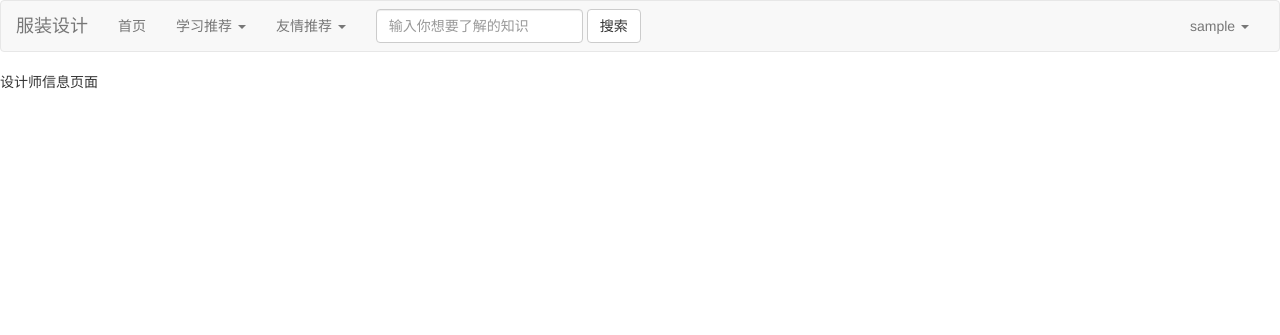
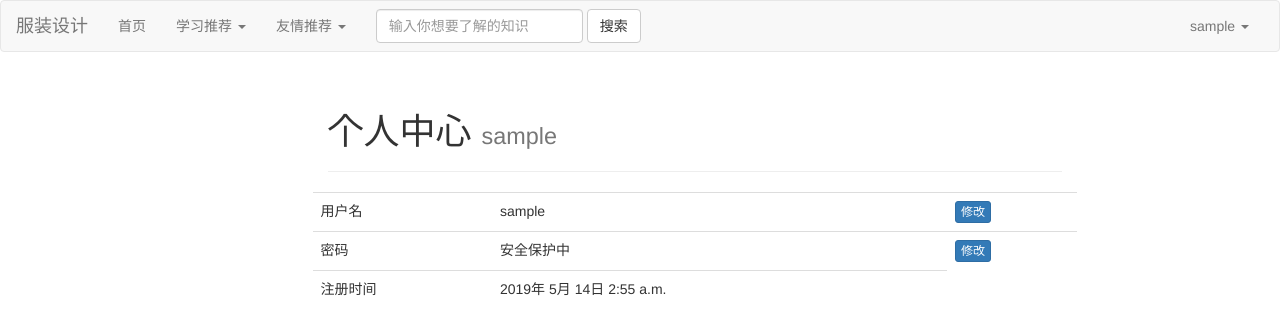
Before and after one commit to kingwcx/graph, a Django app: page /user/profile/ in a window 1280 px wide. Shown: the top 335 px of the page. Run offline with Django 3.2, Linux system fonts and the light colour scheme; the visitor is signed in with stand-in values (Sample User, id 1); parts of the project's set-up code (start-up, migrations or seed data) failed here and were passed over; some libraries are stand-ins or nearby versions.

Commit message:
05 13 用户消息页面优化

```diff
--- a/administrator/models.py
+++ b/administrator/models.py
@@ -42,7 +42,7 @@ class UserNode(models.Model):
 	creat_time = models.DateTimeField(blank=True, auto_now_add=True)
 
 	# 多对一外键
-	user = models.ForeignKey(User,on_delete=models.CASCADE)
+	user = models.ForeignKey(User,on_delete=models.CASCADE,related_name='user_node')
 
 	class Meta:
 		db_table = 'user_node'
--- a/templates/user/user_profile.html
+++ b/templates/user/user_profile.html
@@ -9,7 +9,45 @@
     {% include 'index/index_nav.html' %}
     <div class="row">
         <div class="col-lg-12 col-md-12">
-            设计师信息页面
+            <div class="row">
+                <div class="col-lg-3 col-md-3"></div>
+                <div class="col-lg-7 col-md-7">
+                    <div class="page-header">
+                      <h1>个人中心 <small>{{ request.user.username }}</small></h1>
+                    </div>
+                    <div class="row">
+                        <table class="table table-hover">
+                            <tbody>
+                                <tr>
+                                    <td>用户名</td>
+                                    <td>{{ request.user.username }}</td>
+                                    <td>
+                                        <button type="button" class="btn btn-primary btn-xs"
+                                                data-toggle="modal" data-target=".bs-example-modal-lg">修改</button>
+                                    </td>
+                                </tr>
+                                <tr>
+                                    <td>密码</td>
+                                    <td>安全保护中</td>
+                                    <td>
+                                        <button type="button" class="btn btn-primary btn-xs"
+                                                data-toggle="modal" data-target=".bs-example-modal-lg">修改</button>
+                                    </td>
+                                </tr>
+                                <tr>
+                                    <td>注册时间</td>
+                                    <td>{{ user.date_joined.year }}年
+                                        {{ user.date_joined.month }}月
+                                        {{ user.date_joined.day }}日
+                                        {{ user.date_joined.time }}
+                                    </td>
+                                </tr>
+
+                            </tbody>
+                        </table>
+                    </div>
+                </div>
+            </div>
         </div>
     </div>
 </body>
--- a/user/urls.py
+++ b/user/urls.py
@@ -25,6 +25,7 @@ urlpatterns = [
 	path('select/', views.SelectView.as_view(), name='select'),
 	path('profile/', views.ProfileView.as_view(), name='profile'),
 	path('messages/', views.MessagesView.as_view(), name='messages'),
+	path('node/deny/', views.deny_node, name='node_deny'),
 	path('study/<int:level>/', views.StudyGuideView.as_view(), name='study'),
 	path('add_object/', views.AddObjectView.as_view(), name='add_object'),
 ]
--- a/user/views.py
+++ b/user/views.py
@@ -1,151 +1,171 @@
-from django.shortcuts import render,redirect,reverse
+from django.shortcuts import render, redirect, reverse
 from django.http import JsonResponse, HttpResponse
 # 数据库
 from administrator.database import *
 from administrator.models import *
-#表单
-from administrator.forms import LoginForm,RegisterForm,NodeForm
+# 表单
+from administrator.forms import LoginForm, RegisterForm, NodeForm
 # 视图
 from django.views import View
 from django.views.generic.list import ListView
 from django.core.paginator import Paginator
-#视图
+# 视图
 from django.views import View
 # 用户与权限
 from django.contrib.auth import authenticate, login, logout
 from django.contrib.auth.decorators import login_required, permission_required
 from django.utils.decorators import method_decorator
-#json
+# json
 import json
-
 
 """
  视图
 """
+
+
 class LoginView(View):
-	def get(self, request, *args, **kwargs):
-		error_type = request.GET.get("error_type")
-		error_info = ""
-		if error_type =="1":
-			error_info = "用户名或密码错误"
-		else:
-			error_info = ""
-		return render(request, 'user/login.html',context={"error_info":error_info})
+    def get(self, request, *args, **kwargs):
+        error_type = request.GET.get("error_type")
+        error_info = ""
+        if error_type == "1":
+            error_info = "用户名或密码错误"
+        else:
+            error_info = ""
+        return render(request, 'user/login.html', context={"error_info": error_info})
 
-	def post(self, request, *args, **kwargs):
-		form = LoginForm(request.POST)
-		next_href = request.GET.get('next', '')  # 之前登录页面
-		if form.is_valid():
-			username = form.cleaned_data.get('username')
-			password = form.cleaned_data.get('password')
-			user = authenticate(request, username=username, password=password)
-			if user and user.is_active:
-				login(request, user)
-				# request.session.set_expriy(0)
-				if next_href == "":
-					return redirect(reverse('front:index'))
-				else:
-					return redirect(next_href)
-			else:
-				error_type = 1
-				return redirect(reverse('user:login')+'?error_type='+str(error_type))
-		else:
-			print(form.errors)
-			return redirect(reverse('user:login'))
+    def post(self, request, *args, **kwargs):
+        form = LoginForm(request.POST)
+        next_href = request.GET.get('next', '')  # 之前登录页面
+        if form.is_valid():
+            username = form.cleaned_data.get('username')
+            password = form.cleaned_data.get('password')
+            user = authenticate(request, username=username, password=password)
+            if user and user.is_active:
+                login(request, user)
+                # request.session.set_expriy(0)
+                if next_href == "":
+                    return redirect(reverse('front:index'))
+                else:
+                    return redirect(next_href)
+            else:
+                error_type = 1
+                return redirect(reverse('user:login') + '?error_type=' + str(error_type))
+        else:
+            print(form.errors)
+            return redirect(reverse('user:login'))
+
 
 def Logout(request):
-	logout(request)
-	return redirect(reverse('front:index'))
+    logout(request)
+    return redirect(reverse('front:index'))
+
 
 class RegisterView(View):
-	def get(self, request, *args, **kwargs):
-		error_type = request.GET.get("error_type")
-		error_info = ""
-		if error_type == "1":
-			error_info = "用户名已存在！"
-		else:
-			error_info = ""
-		return render(request, 'user/register.html',context={"error_info":error_info})
+    def get(self, request, *args, **kwargs):
+        error_type = request.GET.get("error_type")
+        error_info = ""
+        if error_type == "1":
+            error_info = "用户名已存在！"
+        else:
+            error_info = ""
+        return render(request, 'user/register.html', context={"error_info": error_info})
 
-	def post(self, request, *args, **kwargs):
-		form = RegisterForm(request.POST)
-		# next_href = request.GET.get('next', '') #之前登录页面
-		if form.is_valid():
-			username = form.cleaned_data.get('username')
-			password = form.cleaned_data.get('password')
-			re_password = form.cleaned_data.get('re_password')
-			User.objects.create_user(username, ".@.", password)
-			return redirect(reverse('user:login'))
-		else:
-			error_type = 1
-			print(form.errors.get_json_data())
-			return redirect(reverse('user:register')+'?error_type='+str(error_type))
+    def post(self, request, *args, **kwargs):
+        form = RegisterForm(request.POST)
+        # next_href = request.GET.get('next', '') #之前登录页面
+        if form.is_valid():
+            username = form.cleaned_data.get('username')
+            password = form.cleaned_data.get('password')
+            re_password = form.cleaned_data.get('re_password')
+            User.objects.create_user(username, ".@.", password)
+            return redirect(reverse('user:login'))
+        else:
+            error_type = 1
+            print(form.errors.get_json_data())
+            return redirect(reverse('user:register') + '?error_type=' + str(error_type))
 
-#选择页面
-@method_decorator(login_required(login_url='user:login'),name='dispatch')
+
+# 选择页面
+@method_decorator(login_required(login_url='user:login'), name='dispatch')
 class SelectView(View):
-	def get(self,request,*args,**kwargs):
-		return render(request, 'user/user_select.html')
+    def get(self, request, *args, **kwargs):
+        return render(request, 'user/user_select.html')
 
-#个人中心
-@method_decorator(login_required(login_url='user:login'),name='dispatch')
+
+# 个人中心
+@method_decorator(login_required(login_url='user:login'), name='dispatch')
 class ProfileView(View):
-	def get(self,request,*args,**kwargs):
-		return render(request, 'user/user_profile.html')
+    def get(self, request, *args, **kwargs):
+        return render(request, 'user/user_profile.html')
 
-#个人中心
-@method_decorator(login_required(login_url='user:login'),name='dispatch')
+
+# 个人中心
+@method_decorator(login_required(login_url='user:login'), name='dispatch')
 class MessagesView(View):
-	def get(self,request,*args,**kwargs):
-		return render(request, 'user/user_messages.html')
+    def get(self, request, *args, **kwargs):
+        return render(request, 'user/user_messages.html')
 
-#学习推荐页面
-@method_decorator(login_required(login_url='user:login'),name='dispatch')
+
+# 撤销
+#@method_decorator(login_required(login_url='user:login'), name='dispatch')
+def deny_node(request):
+    id = request.POST.get('id')
+    print(id)
+    node = UserNode.objects.get(id=id)
+    node.delete()
+    return redirect(reverse('user:messages'))
+
+
+# 学习推荐页面
+@method_decorator(login_required(login_url='user:login'), name='dispatch')
 class StudyGuideView(View):
-	def get(self,request,*args,**kwargs):
-		level = kwargs['level']
-		if level == 0:
-			ids_list = get_nodes_by_layer(46,2)
-			results = []
-			for id in ids_list:
-				results.append(load_search_node(id[0]))
-			return render(request, 'user/user_study_guide_base.html', context={'results':results})
-		else:
-			results = []
-			results.append(load_search_node(46))
-			results.append(load_search_node(47))
-			results.append(load_search_node(48))
-			return render(request, 'user/user_study_guide_up.html', context={'results':results})
+    def get(self, request, *args, **kwargs):
+        level = kwargs['level']
+        if level == 0:
+            ids_list = get_nodes_by_layer(46, 2)
+            results = []
+            for id in ids_list:
+                results.append(load_search_node(id[0]))
+            return render(request, 'user/user_study_guide_base.html', context={'results': results})
+        else:
+            results = []
+            results.append(load_search_node(46))
+            results.append(load_search_node(47))
+            results.append(load_search_node(48))
+            return render(request, 'user/user_study_guide_up.html', context={'results': results})
 
-labels = {'Style': '款式','Pattern': '制版','Technology': '工艺','Design':'服装设计','Example':'成衣实例'}
-labels2 = {'Design':'概念','Example':'实例'}
 
-#用户添加节点页面
-@method_decorator(login_required(login_url='user:login'),name='dispatch')
+labels = {'Style': '款式', 'Pattern': '制版', 'Technology': '工艺', 'Design': '服装设计', 'Example': '成衣实例'}
+labels2 = {'Design': '概念', 'Example': '实例'}
+
+
+# 用户添加节点页面
+@method_decorator(login_required(login_url='user:login'), name='dispatch')
 class AddObjectView(View):
-	def get(self,request,*args,**kwargs):
-		return render(request, 'user/user_add_object.html', context={'labels':labels2})
-	def post(self,request,*args,**kwargs):
-		form = NodeForm(request.POST)
-		if form.is_valid():
-			description = form.cleaned_data.get('description')
-			name = form.cleaned_data.get('name')
-			english = form.cleaned_data.get('english')
-			label = form.cleaned_data.get('label')
-			url = form.cleaned_data.get('url')
+    def get(self, request, *args, **kwargs):
+        return render(request, 'user/user_add_object.html', context={'labels': labels2})
 
-			user_id = request.user.id
-			node = UserNode(name=name,description=description,english=english,label=label,url=url,user_id = user_id)
-			node.save()
-			return redirect(reverse('user:profile'))
-		else:
-			print(form.errors.get_json_data())
-			print(form.get_errors())
-			try:
-				print(form.get_errors()['__all__'])
-				name = form.get_errors()['__all__']
-			except:
-				name = ""
+    def post(self, request, *args, **kwargs):
+        form = NodeForm(request.POST)
+        if form.is_valid():
+            description = form.cleaned_data.get('description')
+            name = form.cleaned_data.get('name')
+            english = form.cleaned_data.get('english')
+            label = form.cleaned_data.get('label')
+            url = form.cleaned_data.get('url')
 
-			return render(request, 'user/user_add_object.html', context={"labels": labels, "errors": form.get_errors(),
-																   "name": name})
+            user_id = request.user.id
+            node = UserNode(name=name, description=description, english=english, label=label, url=url, user_id=user_id)
+            node.save()
+            return redirect(reverse('user:profile'))
+        else:
+            print(form.errors.get_json_data())
+            print(form.get_errors())
+            try:
+                print(form.get_errors()['__all__'])
+                name = form.get_errors()['__all__']
+            except:
+                name = ""
+
+            return render(request, 'user/user_add_object.html', context={"labels": labels, "errors": form.get_errors(),
+                                                                         "name": name})
```
Also changed, not shown: templates/admin/admin_nav.html (+30 -0 lines), templates/user/user_messages.html (+40 -1 lines).
